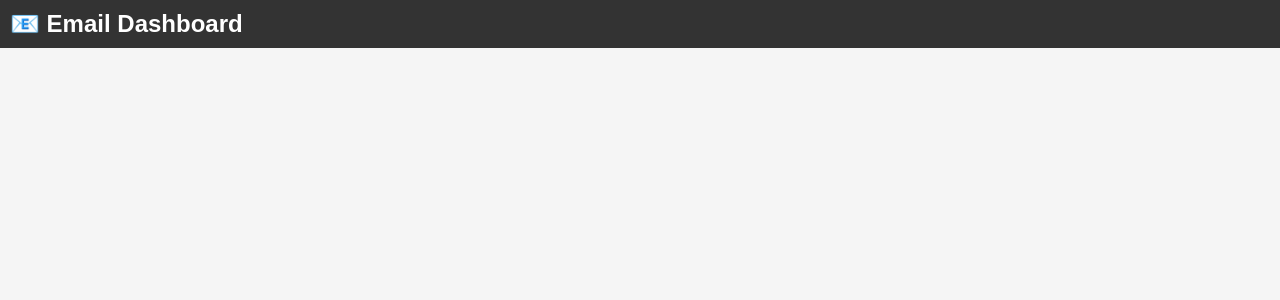
After one commit to Henos19/osticketreport, a Flask app: template app/templates/layout.html in a window 1280 px wide. The commit adds this page. Shown: the top 300 px of the page. Run offline with Flask 3, Linux system fonts and the light colour scheme; the template is opened without the code that fills it, so the values that code supplies are empty.

Commit message:
Adding basic CSS and layout template.

```diff
--- /dev/null
+++ b/app/static/css/styles.css
@@ -0,0 +1,42 @@
+body {
+    font-family: Arial, sans-serif;
+    margin: 0;
+    padding: 0;
+    background-color: #f5f5f5;
+}
+
+header {
+    background-color: #333;
+    color: white;
+    padding: 10px 20px;
+}
+
+header h1 {
+    margin: 0;
+    font-size: 24px;
+}
+
+nav a {
+    color: white;
+    text-decoration: none;
+    margin-right: 15px;
+}
+
+main {
+    padding: 20px;
+}
+
+table {
+    border-collapse: collapse;
+    width: 100%;
+    background: white;
+}
+
+th, td {
+    padding: 10px;
+    border: 1px solid #ddd;
+}
+
+th {
+    background-color: #e0e0e0;
+}
--- /dev/null
+++ b/app/templates/layout.html
@@ -0,0 +1,18 @@
+<!DOCTYPE html>
+<html>
+<head>
+    <title>{% block title %}My App{% endblock %}</title>
+    <link rel="stylesheet" href="{{ url_for('static', filename='css/styles.css') }}">
+</head>
+<body>
+
+    <header style="background:#333; color:white; padding:10px;">
+        <h1>📧 Email Dashboard</h1>
+    </header>
+
+    <main style="padding: 20px;">
+        {% block content %}{% endblock %}
+    </main>
+
+</body>
+</html>
```
Also changed, not shown: app/templates/index.html (+8 -8 lines), app/templates/test.html (+7 -9 lines).
